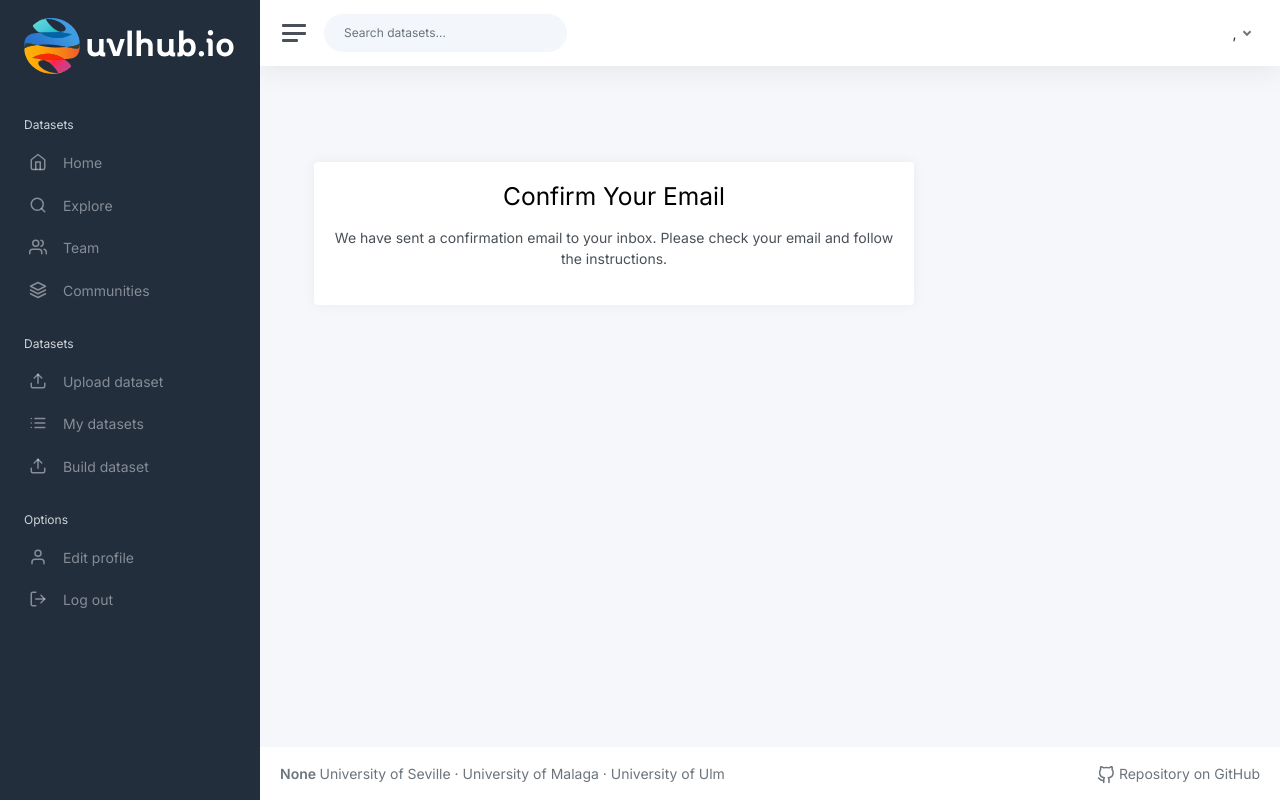
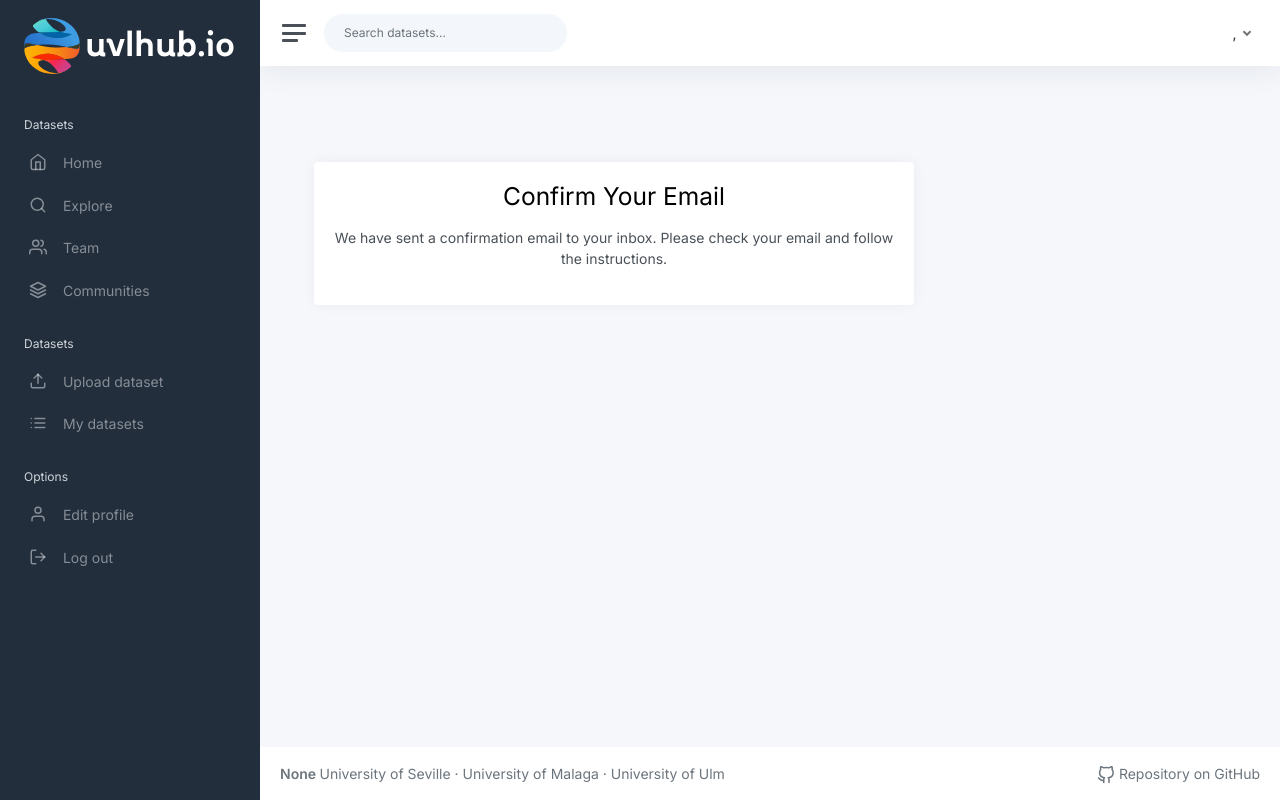
Before and after one commit to pringa-uvlhub/uvlhub, a Flask app: page /confirmation/ in a window 1280 px wide. Run offline with Flask 3, Linux system fonts and the light colour scheme; the visitor is signed in with stand-in values (Sample User, id 1); parts of the project's set-up code (start-up, migrations or seed data) failed here and were passed over; some libraries are stand-ins or nearby versions.

Commit message:
Fix: removing build dataset button from sidebar

```diff
--- a/app/templates/base_template.html
+++ b/app/templates/base_template.html
@@ -118,12 +118,6 @@
                         </a>
                     </li>
 
-                    <li class="sidebar-item {{ 'active' if request.endpoint == 'dataset.build_dataset' else '' }}">
-                        <a class="sidebar-link" href="{{ url_for('dataset.build_dataset') }}">
-                            <i class="align-middle" data-feather="upload"></i> <span
-                                class="align-middle">Build dataset</span>
-                        </a>
-                    </li>
 
 
                     <li class="sidebar-header">
```
